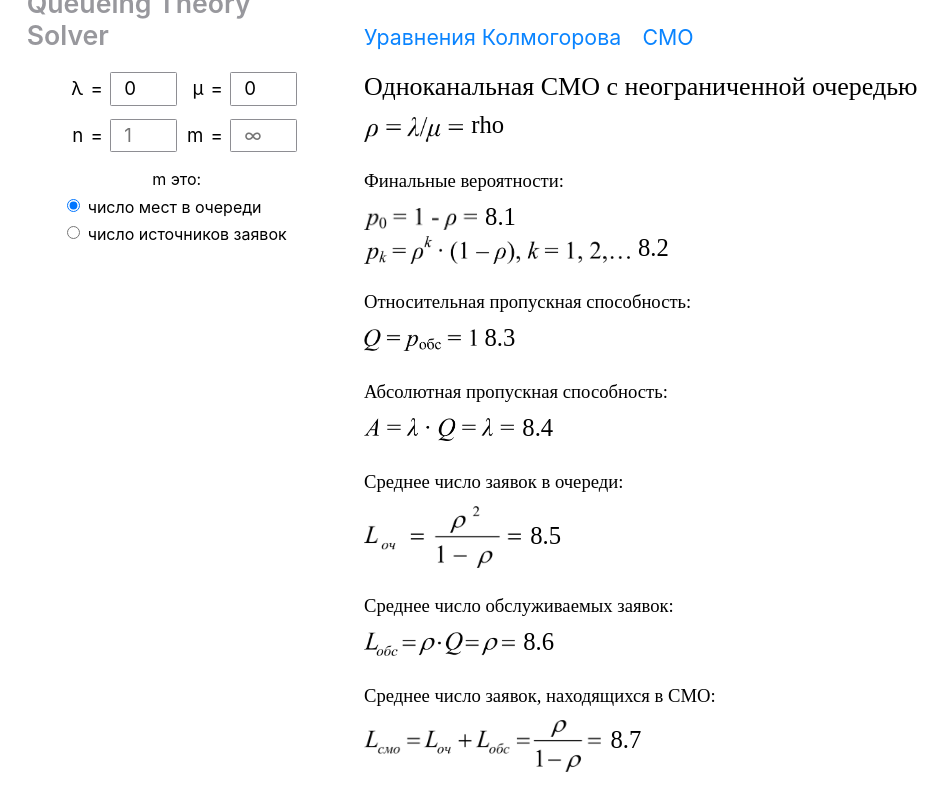
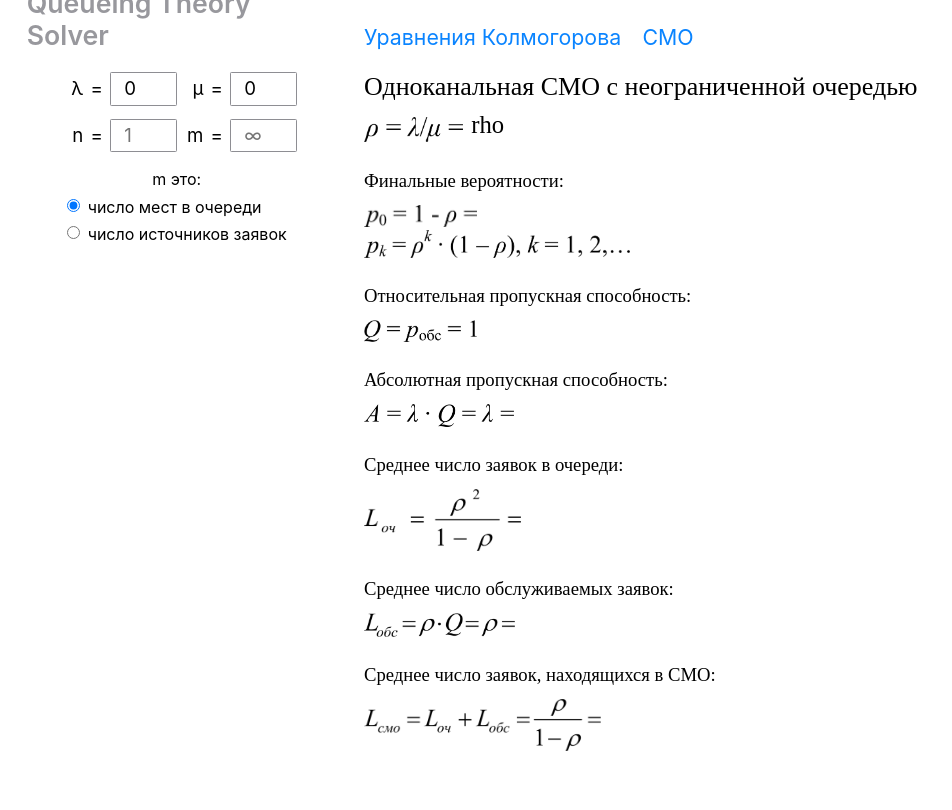
Before and after one commit to agvolkov5/queueing-theory-solver, a React (Create React App) app: page / in a window 1280 px wide. Shown: the top 810 px of the page, without its empty margins (0-952 px from the left). Built offline with nearby package versions, Linux system fonts and the light colour scheme.

Commit message:
hiding values concept

```diff
--- a/src/Formula.js
+++ b/src/Formula.js
@@ -108,6 +108,7 @@ class Formula extends Component {
                 'img': rho,
                 'height': 25,
                 'value': {
+                    'hidden': true,
                     'verticalOffset': -4,
                     'horizontalOffset': 0,
                     'fontSize': 18.5,
@@ -1033,13 +1034,17 @@ class Formula extends Component {
                      title={this.props.number}
                      style={{height: + this.formulas[this.props.number].height + "px"}}
                 />
-                <div className="value" style={{
-                                                top: + this.formulas[this.props.number].value.verticalOffset + "px",
-                                                left: + this.formulas[this.props.number].value.horizontalOffset + "px",
-                                                fontSize: + this.formulas[this.props.number].value.fontSize + "pt",
-                }}>
-                    {this.props.number}
-                </div>
+                {this.formulas[this.props.number].value.hasOwnProperty('hidden') &&
+                    <div className="value"
+                         style={{
+                             top: +this.formulas[this.props.number].value.verticalOffset + "px",
+                             left: +this.formulas[this.props.number].value.horizontalOffset + "px",
+                             fontSize: +this.formulas[this.props.number].value.fontSize + "pt",
+                         }}
+                    >
+                        {this.props.number}
+                    </div>
+                }
             </div>
         </div>);
     }
```
